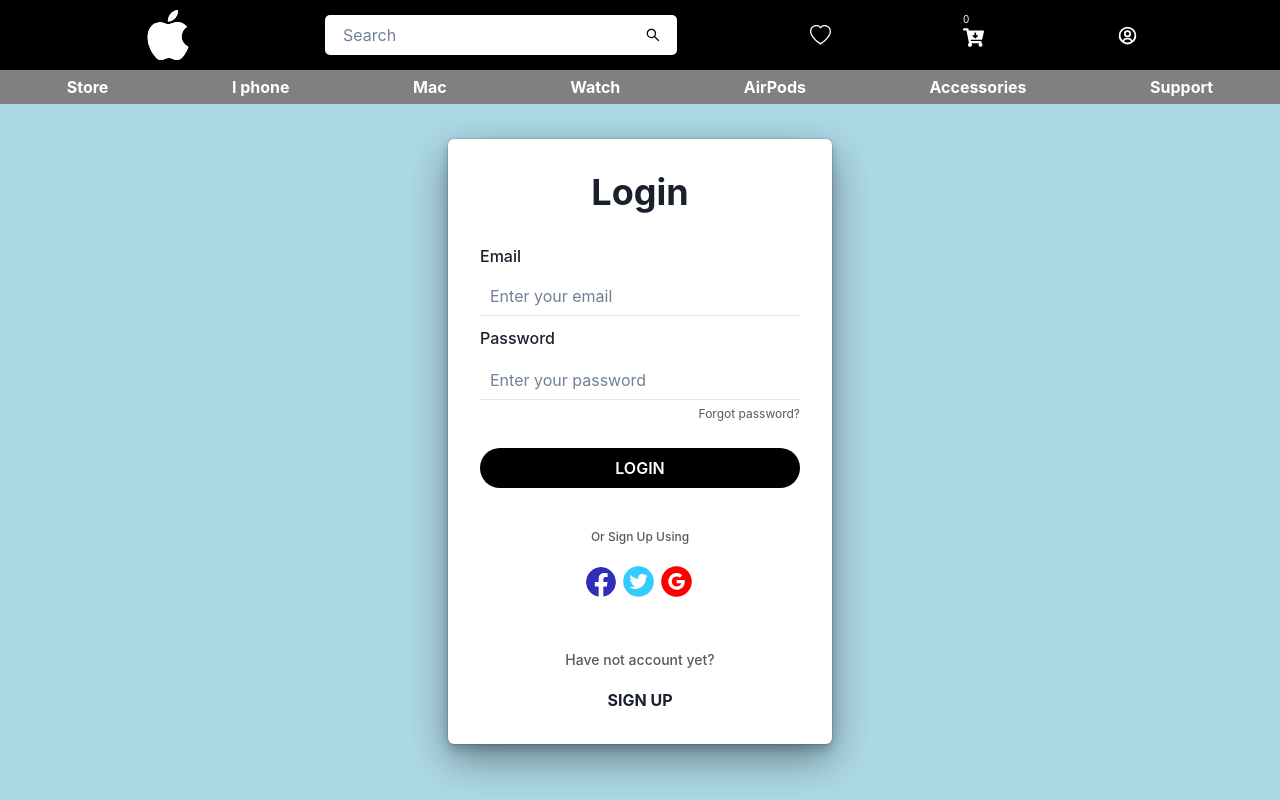
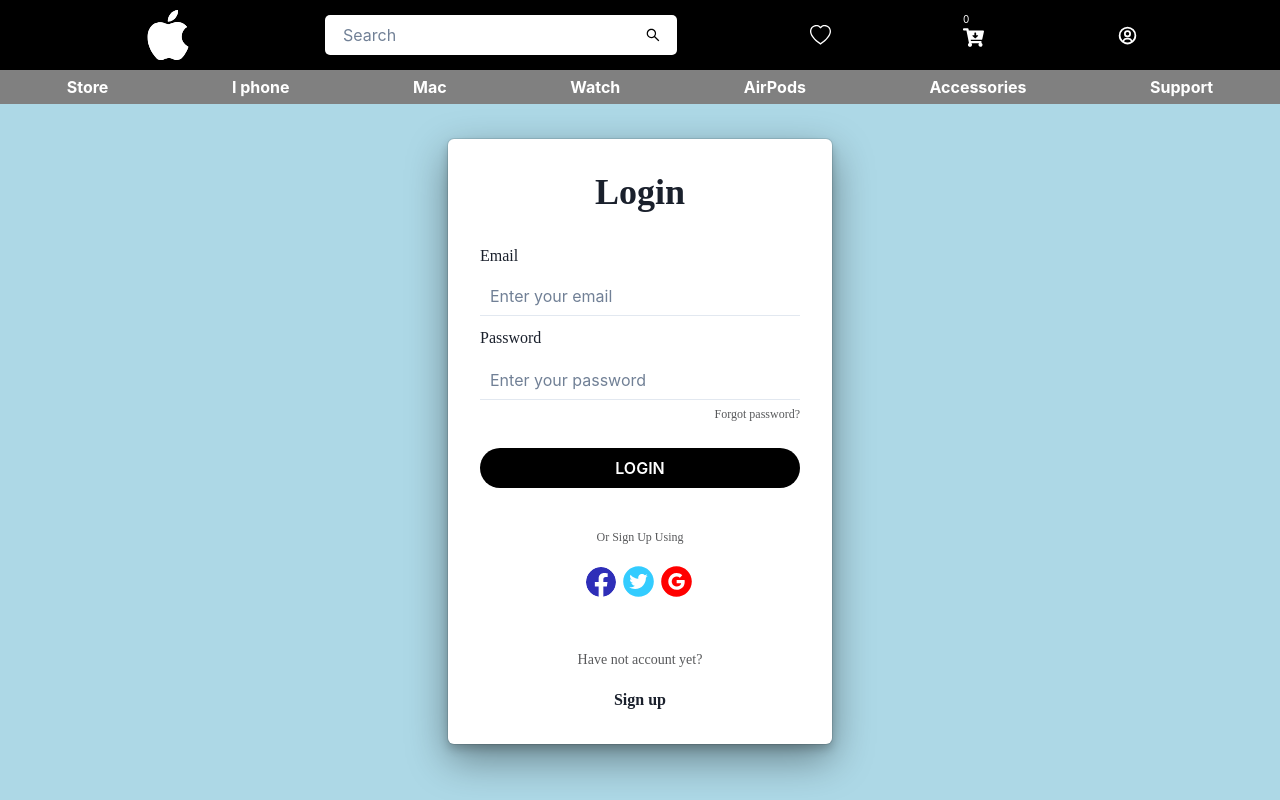
Before and after one commit to jayprakashlohar/e-commers-app, a React (Create React App) app in the folder mini-e-commerce/: page /login in a window 1280 px wide. Shown: the top 800 px of the page. Built offline with nearby package versions, Linux system fonts and the light colour scheme.

Commit message:
Some UI change

```diff
--- a/mini-e-commerce/src/App.css
+++ b/mini-e-commerce/src/App.css
@@ -23,6 +23,7 @@
   margin-top: 50px;
   font-size: 14px;
   color: #58595b;
+  font-family: cursive;
 }
 .login1 {
   text-align: center;
@@ -32,6 +33,7 @@
   margin-top: 40px;
   font-size: 12px;
   color: #58595b;
+  font-family: cursive;
 }
 
 .MainDiv {
--- a/mini-e-commerce/src/Components/Pages/Login.jsx
+++ b/mini-e-commerce/src/Components/Pages/Login.jsx
@@ -92,12 +92,12 @@
         bg="white"
         w={{ base: "90%", sm: "50%", md: "80%", lg: "30%" }}
       >
-        <Heading textAlign="center" mb="30px">
+        <Heading textAlign="center" mb="30px" fontFamily="cursive">
           Login
         </Heading>
 
         <form onSubmit={handleSubmit}>
-          <FormLabel>Email </FormLabel>
+          <FormLabel fontFamily="cursive">Email </FormLabel>
 
           <Input
             variant="flushed"
@@ -108,7 +108,9 @@
             required={true}
           />
 
-          <FormLabel m="10px 0px 10px 0px">Password </FormLabel>
+          <FormLabel m="10px 0px 10px 0px" fontFamily="cursive">
+            Password{" "}
+          </FormLabel>
 
           <Input
             variant="flushed"
@@ -125,6 +127,8 @@
             mt="5px"
             fontWeight="400"
             cursor="pointer"
+            fontFamily="cursive"
+            _hover={{ color: "blue" }}
           >
             Forgot password?
           </Text>
@@ -158,10 +162,11 @@
             textAlign: "center",
             fontWeight: "bold",
             cursor: "pointer",
+            fontFamily: "cursive",
           }}
         >
           {" "}
-          SIGN UP
+          Sign up
         </p>
       </Box>
     </Box>
--- a/mini-e-commerce/src/Components/Pages/Signup.jsx
+++ b/mini-e-commerce/src/Components/Pages/Signup.jsx
@@ -75,11 +75,11 @@
         bg="white"
         w={{ base: "90%", sm: "50%", md: "80%", lg: "30%" }}
       >
-        <Heading textAlign="center" mb="30px">
+        <Heading textAlign="center" mb="30px" fontFamily="cursive">
           Sign up
         </Heading>
         <form onSubmit={handleSubmit}>
-          <FormLabel>Name </FormLabel>
+          <FormLabel fontFamily="cursive">Name </FormLabel>
 
           <Input
             variant="flushed"
@@ -90,7 +90,9 @@
             value={formData.name}
             required={true}
           />
-          <FormLabel m="10px 0px 10px 0px">Email </FormLabel>
+          <FormLabel m="10px 0px 10px 0px" fontFamily="cursive">
+            Email{" "}
+          </FormLabel>
 
           <Input
             variant="flushed"
@@ -102,7 +104,9 @@
             required={true}
           />
 
-          <FormLabel m="10px 0px 10px 0px">Password </FormLabel>
+          <FormLabel m="10px 0px 10px 0px" fontFamily="cursive">
+            Password{" "}
+          </FormLabel>
 
           <Input
             variant="flushed"
@@ -131,6 +135,7 @@
           textAlign="center"
           mt="50px"
           color="#58595b"
+          fontFamily="cursive"
         >
           Already a user ?
           <span
@@ -139,6 +144,7 @@
               marginLeft: "5px",
               cursor: "pointer",
               fontWeight: "bold",
+              fontFamily:"cursive"
             }}
           >
             Login
```
